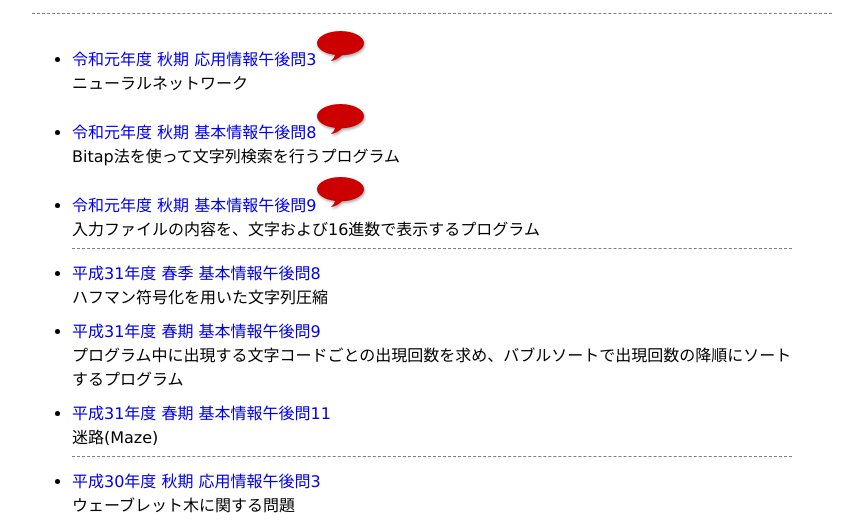
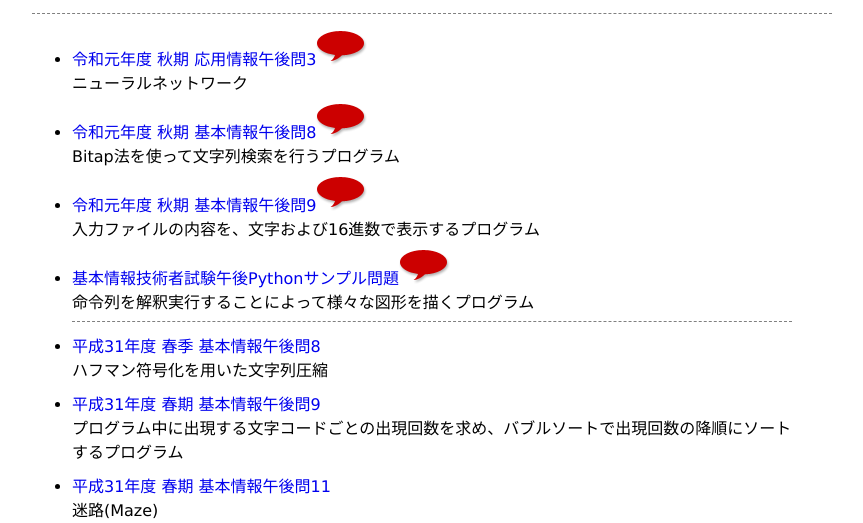
Before and after one commit to maehrm/itee, a plain HTML site: page index.html in a window 1280 px wide. Shown: the part 259-782 px from the top of the page, without its empty margins (208-1071 px from the left). Drawn offline with Linux system fonts and the light colour scheme.

Commit message:
python サンプル問題

```diff
--- a/index.html
+++ b/index.html
@@ -42,6 +42,8 @@
         Bitap法を使って文字列検索を行うプログラム
         <li class="new"><a href="https://maehrm.hatenablog.com/entry/2019/11/07/221240">令和元年度 秋期 基本情報午後問9</a></li>
         入力ファイルの内容を、文字および16進数で表示するプログラム
+        <li class="new"><a href="https://maehrm.hatenablog.com/entry/2019/11/06/214107">基本情報技術者試験午後Pythonサンプル問題</a></li>
+        命令列を解釈実行することによって様々な図形を描くプログラム
         <hr>
 
         <li><a href="https://maehrm.hatenablog.com/entry/2019/04/22/102242">平成31年度 春季 基本情報午後問8</a></li>
```
